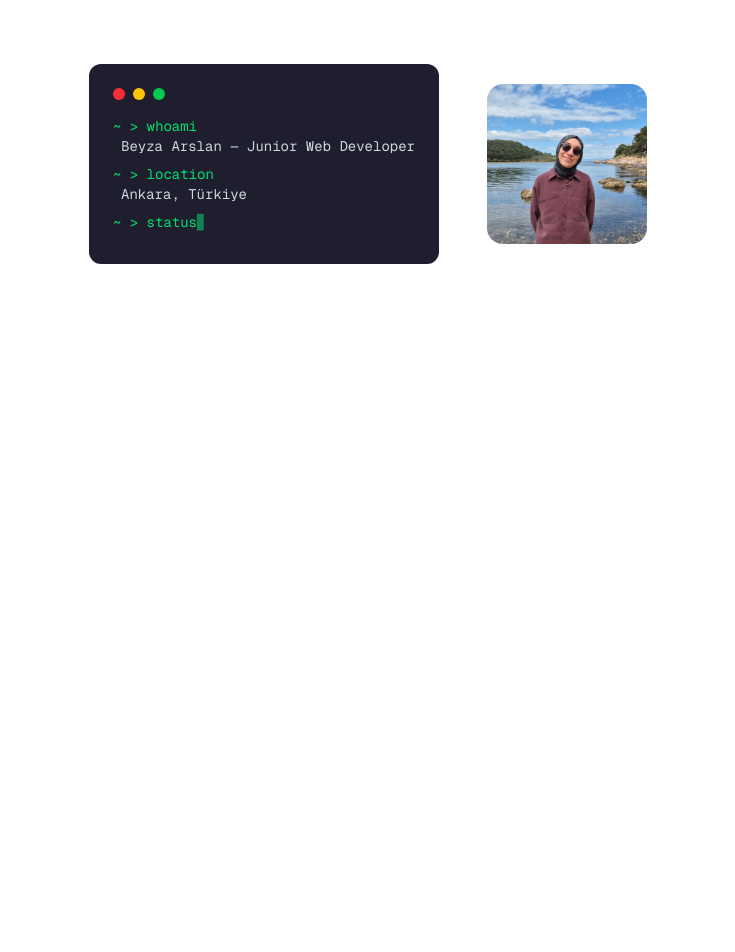
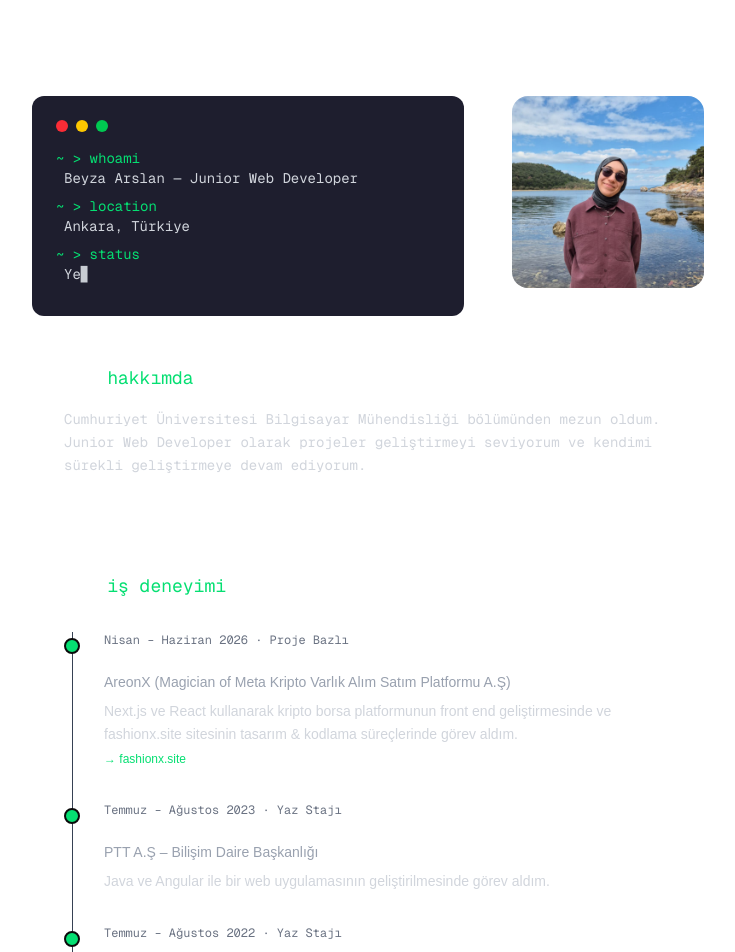
Before and after one commit to beyzarslann/portfolio-v2, a Next.js app: page / in a window 1280 px wide. Shown: the top 952 px of the page, without its empty margins (272-1007 px from the left). Before the commit the page ends 800 px from the top, so only its background shows below. Built offline with nearby package versions, Linux system fonts and the light colour scheme.

Commit message:
feat: add about and experience sections

```diff
--- a/src/app/page.tsx
+++ b/src/app/page.tsx
@@ -1,12 +1,15 @@
+import About from "@/components/sections/About";
+import Experience from "@/components/sections/Experience";
 import TerminalHero from "@/components/TerminalHero";
 import Image from "next/image";
 
 export default function Home() {
   return (
-    <main className="min-h-screen flex items-start justify-center pt-16 p-8">
-      <div className="flex items-center gap-12">
+    <main className="min-h-screen flex flex-col items-center pt-24 p-8">
+      {/* Hero */}
+      <div className="flex items-start gap-12 w-full max-w-2xl">
         <TerminalHero />
-        <div className="w-40 h-40 rounded-2xl overflow-hidden shrink-0">
+        <div className="w-48 h-48 rounded-2xl overflow-hidden shrink-0">
           <Image
             src="/profil.jpeg"
             alt="Beyza Arslan"
@@ -16,6 +19,9 @@ export default function Home() {
           />
         </div>
       </div>
+
+      <About />
+      <Experience />
     </main>
   );
 }
--- /dev/null
+++ b/src/components/sections/About.tsx
@@ -0,0 +1,14 @@
+export default function About() {
+  return (
+    <section className="w-full max-w-2xl mx-auto px-8 py-12">
+      <h2 className="text-white font-mono text-lg mb-4">
+        ~ &gt; <span className="text-green-400">hakkımda</span>
+      </h2>
+      <p className="text-gray-300 font-mono text-sm leading-relaxed">
+        Cumhuriyet Üniversitesi Bilgisayar Mühendisliği bölümünden mezun oldum.
+        Junior Web Developer olarak projeler geliştirmeyi seviyorum ve kendimi
+        sürekli geliştirmeye devam ediyorum.
+      </p>
+    </section>
+  );
+}
--- /dev/null
+++ b/src/components/sections/Experience.tsx
@@ -0,0 +1,72 @@
+type Experience = {
+  title: string;
+  company: string;
+  date: string;
+  description: string;
+  link: { label: string; url: string } | null;
+};
+
+const experiences: Experience[] = [
+  {
+    title: "Front End Developer",
+    company: "AreonX (Magician of Meta Kripto Varlık Alım Satım Platformu A.Ş)",
+    date: "Nisan – Haziran 2026 · Proje Bazlı",
+    description:
+      "Next.js ve React kullanarak kripto borsa platformunun front end geliştirmesinde ve fashionx.site sitesinin tasarım & kodlama süreçlerinde görev aldım.",
+    link: { label: "fashionx.site", url: "https://fashionx.site/" },
+  },
+  {
+    title: "Bilgisayar Mühendisliği Stajyeri",
+    company: "PTT A.Ş – Bilişim Daire Başkanlığı",
+    date: "Temmuz – Ağustos 2023 · Yaz Stajı",
+    description:
+      "Java ve Angular ile bir web uygulamasının geliştirilmesinde görev aldım.",
+    link: null,
+  },
+  {
+    title: "Bilgisayar Mühendisliği Stajyeri",
+    company:
+      "T.C. Cumhurbaşkanlığı İletişim Başkanlığı – Bilgi İşlem Daire Başkanlığı",
+    date: "Temmuz – Ağustos 2022 · Yaz Stajı",
+    description:
+      "Web tasarımı alanında çalıştım ve donanım hakkında kendimi geliştirdim.",
+    link: null,
+  },
+];
+
+export default function Experience() {
+  return (
+    <section className="w-full max-w-2xl mx-auto px-8 py-12">
+      <h2 className="text-white font-mono text-lg mb-8">
+        ~ &gt; <span className="text-green-400">iş deneyimi</span>
+      </h2>
+
+      <div className="relative">
+        <div className="absolute left-2 top-0 bottom-0 w-px bg-gray-700" />
+        <div className="flex flex-col gap-8">
+          {experiences.map((exp, i) => (
+            <div key={i} className="relative pl-10">
+              <div className="absolute left-0 top-1.5 w-4 h-4 rounded-full bg-green-400 border-2 border-[#0a0a0a]" />
+              <p className="text-gray-500 text-xs font-mono mb-1">{exp.date}</p>
+              <h3 className="text-white font-semibold text-sm">{exp.title}</h3>
+              <p className="text-gray-400 text-sm mb-2">{exp.company}</p>
+              <p className="text-gray-300 text-sm leading-relaxed">
+                {exp.description}
+              </p>
+              {exp.link && (
+                <a
+                  href={exp.link.url}
+                  target="_blank"
+                  rel="noopener noreferrer"
+                  className="text-green-400 text-xs hover:underline mt-1 inline-block"
+                >
+                  → {exp.link.label}
+                </a>
+              )}
+            </div>
+          ))}
+        </div>
+      </div>
+    </section>
+  );
+}
```
